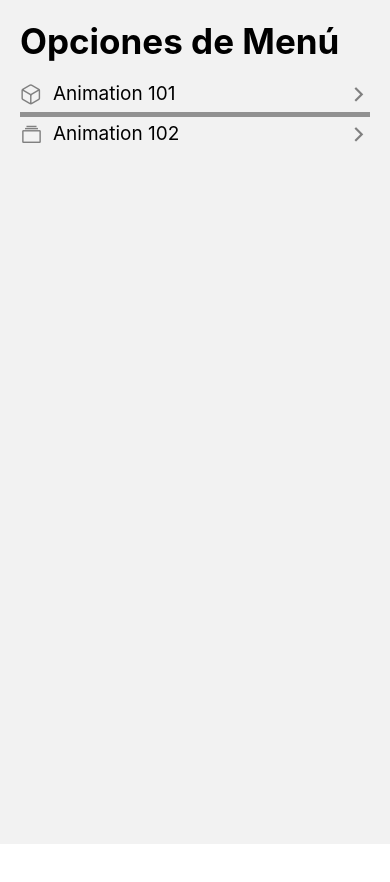
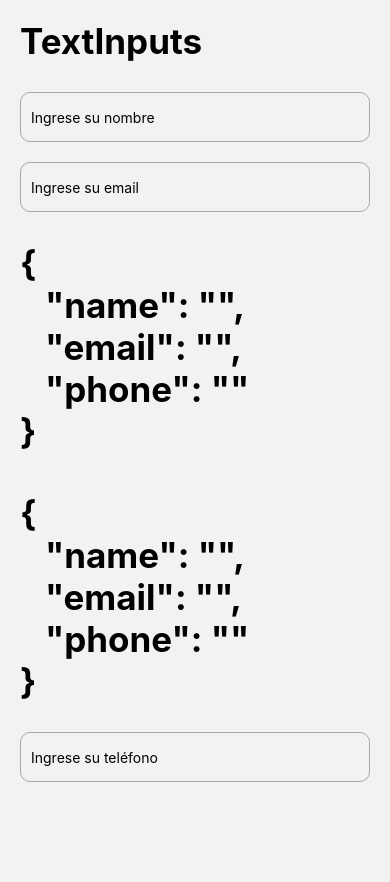
Before and after one commit to RhonSanchez/RNComponents, a React Native app: screen /TextInputScreen in a window 390 px wide. Shown: the top 882 px of the page. Before the commit the page ends 844 px from the top, so only its background shows below. Built offline with nearby package versions, Linux system fonts and the light colour scheme.

Commit message:
agregando componentes nuevos

```diff
--- a/package.json
+++ b/package.json
@@ -16,6 +16,7 @@
     "react": "18.1.0",
     "react-native": "0.70.6",
     "react-native-gesture-handler": "^2.8.0",
+    "react-native-prompt-android": "^1.1.0",
     "react-native-safe-area-context": "^4.4.1",
     "react-native-screens": "^3.18.2",
     "react-native-vector-icons": "^9.2.0"
--- /dev/null
+++ b/src/components/CustomSwitch.tsx
@@ -0,0 +1,25 @@
+import React, {useState} from 'react';
+import {Platform, Switch} from 'react-native';
+
+interface Props {
+  isOn: boolean;
+  onChange: (value: boolean) => void;
+}
+
+export const CustomSwitch = ({isOn, onChange}: Props) => {
+  const [isEnabled, setIsEnabled] = useState(isOn);
+  const toggleSwitch = () => {
+    setIsEnabled(!isEnabled);
+    onChange(!isEnabled);
+  };
+
+  return (
+    <Switch
+      trackColor={{false: '#D9D9DB', true: '#5856D6'}}
+      thumbColor={Platform.OS === 'android' ? '#5856D6' : ''}
+      ios_backgroundColor="#3e3e3e"
+      onValueChange={toggleSwitch}
+      value={isEnabled}
+    />
+  );
+};
--- a/src/components/FlatListMenuItem.tsx
+++ b/src/components/FlatListMenuItem.tsx
@@ -17,10 +17,10 @@ export const FlatListMenuItem = ({menuItem}: Props) => {
       activeOpacity={0.8}
       onPress={() => navigation.navigate(menuItem.component)}>
       <View style={styles.container}>
-        <Icon name={menuItem.icon} color="gray" size={23} />
+        <Icon name={menuItem.icon} color="#5856D6" size={23} />
         <Text style={styles.itemText}>{menuItem.name}</Text>
         <View style={{flex: 1}} />
-        <Icon name="chevron-forward-outline" color="gray" size={23} />
+        <Icon name="chevron-forward-outline" color="#5856D6" size={23} />
       </View>
     </TouchableOpacity>
   );
--- /dev/null
+++ b/src/components/HeaderTitle.tsx
@@ -0,0 +1,17 @@
+import React from 'react';
+import {Text, View} from 'react-native';
+import {useSafeAreaInsets} from 'react-native-safe-area-context';
+import {styles} from '../theme/appTheme';
+
+interface Props {
+  title: string;
+}
+
+export const HeaderTitle = ({title}: Props) => {
+  const {top} = useSafeAreaInsets();
+  return (
+    <View style={{marginTop: top + 20, marginBottom: 20}}>
+      <Text style={styles.title}>{title}</Text>
+    </View>
+  );
+};
--- /dev/null
+++ b/src/data/menuItems.tsx
@@ -0,0 +1,29 @@
+import {MenuItem} from '../interfaces/appInterfaces';
+
+export const menuItems: MenuItem[] = [
+  {
+    name: 'Animation 101',
+    icon: 'cube-outline',
+    component: 'Animation101Screen',
+  },
+  {
+    name: 'Animation 102',
+    icon: 'albums-outline',
+    component: 'Animation102Screen',
+  },
+  {
+    name: 'Switches',
+    icon: 'toggle-outline',
+    component: 'SwitchScreen',
+  },
+  {
+    name: 'Alerts',
+    icon: 'alert-circle-outline',
+    component: 'AlertScreen',
+  },
+  {
+    name: 'TextInputs',
+    icon: 'document-text-outline',
+    component: 'TextInputScreen',
+  },
+];
--- a/src/navigator/Navigator.tsx
+++ b/src/navigator/Navigator.tsx
@@ -3,6 +3,9 @@ import {createStackNavigator} from '@react-navigation/stack';
 import {HomeScreen} from '../screens/HomeScreen';
 import {Animation101Screen} from '../screens/Animation101Screen';
 import {Animation102Screen} from '../screens/Animation102Screen';
+import {SwitchScreen} from '../screens/SwitchScreen';
+import {AlertScreen} from '../screens/AlertScreen';
+import {TextInputScreen} from '../screens/TextInputScreen';
 
 const Stack = createStackNavigator();
 
@@ -15,6 +18,9 @@ export const Navigator = () => {
       <Stack.Screen name="HomeScreen" component={HomeScreen} />
       <Stack.Screen name="Animation101Screen" component={Animation101Screen} />
       <Stack.Screen name="Animation102Screen" component={Animation102Screen} />
+      <Stack.Screen name="SwitchScreen" component={SwitchScreen} />
+      <Stack.Screen name="AlertScreen" component={AlertScreen} />
+      <Stack.Screen name="TextInputScreen" component={TextInputScreen} />
     </Stack.Navigator>
   );
 };
--- /dev/null
+++ b/src/screens/AlertScreen.tsx
@@ -0,0 +1,56 @@
+import React from 'react';
+import {Alert, Button, View} from 'react-native';
+import prompt from 'react-native-prompt-android';
+import {HeaderTitle} from '../components/HeaderTitle';
+import {styles} from '../theme/appTheme';
+
+export const AlertScreen = () => {
+  const showAlert = () => {
+    Alert.alert(
+      'Título',
+      'Mensaje de alerta',
+      [
+        {
+          text: 'Cancel',
+          onPress: () => console.log('Cancel Pressed'),
+          style: 'destructive',
+        },
+        {text: 'OK', onPress: () => console.log('OK Pressed')},
+      ],
+      {cancelable: true},
+    );
+  };
+
+  const showPrompt = () => {
+    prompt(
+      'Enter password',
+      'Enter your password to claim your $1.5B in lottery winnings',
+      [
+        {
+          text: 'Cancel',
+          onPress: () => console.log('Cancel Pressed'),
+          style: 'cancel',
+        },
+        {
+          text: 'OK',
+          onPress: password => console.log('OK Pressed, password: ' + password),
+        },
+      ],
+      {
+        type: 'secure-text',
+        cancelable: false,
+        defaultValue: 'test',
+        placeholder: 'placeholder',
+      },
+    );
+  };
+
+  return (
+    <View style={styles.globalMargin}>
+      <HeaderTitle title="Alerts" />
+      <Button title="Mostrar alerta" onPress={showAlert} />
+      <View style={{height: 10}} />
+      <Button title="Mostrar alerta" onPress={showPrompt} />
+    </View>
+  );
+};
--- a/src/screens/HomeScreen.tsx
+++ b/src/screens/HomeScreen.tsx
@@ -2,33 +2,11 @@ import React from 'react';
 import {FlatList, Text, View} from 'react-native';
 import {useSafeAreaInsets} from 'react-native-safe-area-context';
 import {FlatListMenuItem} from '../components/FlatListMenuItem';
-import {MenuItem} from '../interfaces/appInterfaces';
+import {HeaderTitle} from '../components/HeaderTitle';
+import {menuItems} from '../data/menuItems';
 import {styles} from '../theme/appTheme';
 
-const menuItems: MenuItem[] = [
-  {
-    name: 'Animation 101',
-    icon: 'cube-outline',
-    component: 'Animation101Screen',
-  },
-  {
-    name: 'Animation 102',
-    icon: 'albums-outline',
-    component: 'Animation102Screen',
-  },
-];
-
 export const HomeScreen = () => {
-  const {top} = useSafeAreaInsets();
-
-  const renderListHeader = () => {
-    return (
-      <View style={{marginTop: top + 20, marginBottom: 20}}>
-        <Text style={styles.title}>Opciones de Menú</Text>
-      </View>
-    );
-  };
-
   const itemSepartor = () => {
     return (
       <View style={{borderBottomWidth: 5, opacity: 0.4, marginVertical: 5}} />
@@ -41,7 +19,7 @@ export const HomeScreen = () => {
         data={menuItems}
         renderItem={({item}) => <FlatListMenuItem menuItem={item} />}
         keyExtractor={item => item.name}
-        ListHeaderComponent={renderListHeader}
+        ListHeaderComponent={<HeaderTitle title="Opciones de menú" />}
         ItemSeparatorComponent={itemSepartor}
       />
     </View>
--- /dev/null
+++ b/src/screens/SwitchScreen.tsx
@@ -0,0 +1,62 @@
+import React, {useState} from 'react';
+import {Platform, StyleSheet, Switch, Text, View} from 'react-native';
+import {CustomSwitch} from '../components/CustomSwitch';
+import {HeaderTitle} from '../components/HeaderTitle';
+
+export const SwitchScreen = () => {
+  const [state, setState] = useState({
+    isActive: true,
+    isHungry: false,
+    isHappy: true,
+  });
+
+  const {isActive, isHappy, isHungry} = state;
+
+  const onChange = (value: boolean, field: string) => {
+    setState({
+      ...state,
+      [field]: value,
+    });
+  };
+
+  return (
+    <View style={{marginHorizontal: 20}}>
+      <HeaderTitle title="Switches" />
+      <View style={styles.switchRow}>
+        <Text style={styles.switchText}>isActive</Text>
+        <CustomSwitch
+          isOn={isActive}
+          onChange={value => onChange(value, 'isActive')}
+        />
+      </View>
+      <View style={styles.switchRow}>
+        <Text style={styles.switchText}>isHungry</Text>
+        <CustomSwitch
+          isOn={isHungry}
+          onChange={value => onChange(value, 'isHungry')}
+        />
+      </View>
+      <View style={styles.switchRow}>
+        <Text style={styles.switchText}>isHappy</Text>
+        <CustomSwitch
+          isOn={isHappy}
+          onChange={value => onChange(value, 'isHappy')}
+        />
+      </View>
+
+      <Text style={styles.switchText}>{JSON.stringify(state, null, 5)}</Text>
+    </View>
+  );
+};
+
+const styles = StyleSheet.create({
+  switchText: {
+    fontSize: 25,
+  },
+  switchRow: {
+    flexDirection: 'row',
+    justifyContent: 'space-between',
+    alignItems: 'center',
+    marginVertical: 10,
+  },
+});
--- /dev/null
+++ b/src/screens/TextInputScreen.tsx
@@ -0,0 +1,71 @@
+import React, {useState} from 'react';
+import {
+  StyleSheet,
+  View,
+  KeyboardAvoidingView,
+  TextInput,
+  Platform,
+  TouchableWithoutFeedback,
+  Keyboard,
+} from 'react-native';
+import {ScrollView} from 'react-native-gesture-handler';
+import {HeaderTitle} from '../components/HeaderTitle';
+import {styles} from '../theme/appTheme';
+
+export const TextInputScreen = () => {
+  const [form, setForm] = useState({name: '', email: '', phone: ''});
+  const onChange = (value: string, field: string) => {
+    setForm({
+      ...form,
+      [field]: value,
+    });
+  };
+  return (
+    <KeyboardAvoidingView
+      behavior={Platform.OS === 'ios' ? 'padding' : 'height'}>
+      <ScrollView>
+        <TouchableWithoutFeedback onPress={Keyboard.dismiss}>
+          <View style={styles.globalMargin}>
+            <HeaderTitle title="TextInputs" />
+            <TextInput
+              style={stylesScreen.inputStyle}
+              placeholder="Ingrese su nombre"
+              autoCorrect={false}
+              autoCapitalize="words"
+              onChangeText={value => onChange(value, 'name')}
+            />
+            <TextInput
+              style={stylesScreen.inputStyle}
+              placeholder="Ingrese su email"
+              autoCorrect={false}
+              autoCapitalize="none"
+              onChangeText={value => onChange(value, 'email')}
+              keyboardType="email-address"
+              keyboardAppearance="dark"
+            />
+            <HeaderTitle title={JSON.stringify(form, null, 3)} />
+            <HeaderTitle title={JSON.stringify(form, null, 3)} />
+            <TextInput
+              style={stylesScreen.inputStyle}
+              placeholder="Ingrese su teléfono"
+              onChangeText={value => onChange(value, 'phone')}
+              keyboardType="phone-pad"
+            />
+            <View style={{height: 100}} />
+          </View>
+        </TouchableWithoutFeedback>
+      </ScrollView>
+    </KeyboardAvoidingView>
+  );
+};
+
+const stylesScreen = StyleSheet.create({
+  inputStyle: {
+    borderWidth: 1,
+    borderColor: 'rgba(0,0,0,0.3)',
+    height: 50,
+    paddingHorizontal: 10,
+    borderRadius: 10,
+    marginVertical: 10,
+  },
+});
```
Also changed, not shown: 1 other file (tests, documents, lock files or other folders).
